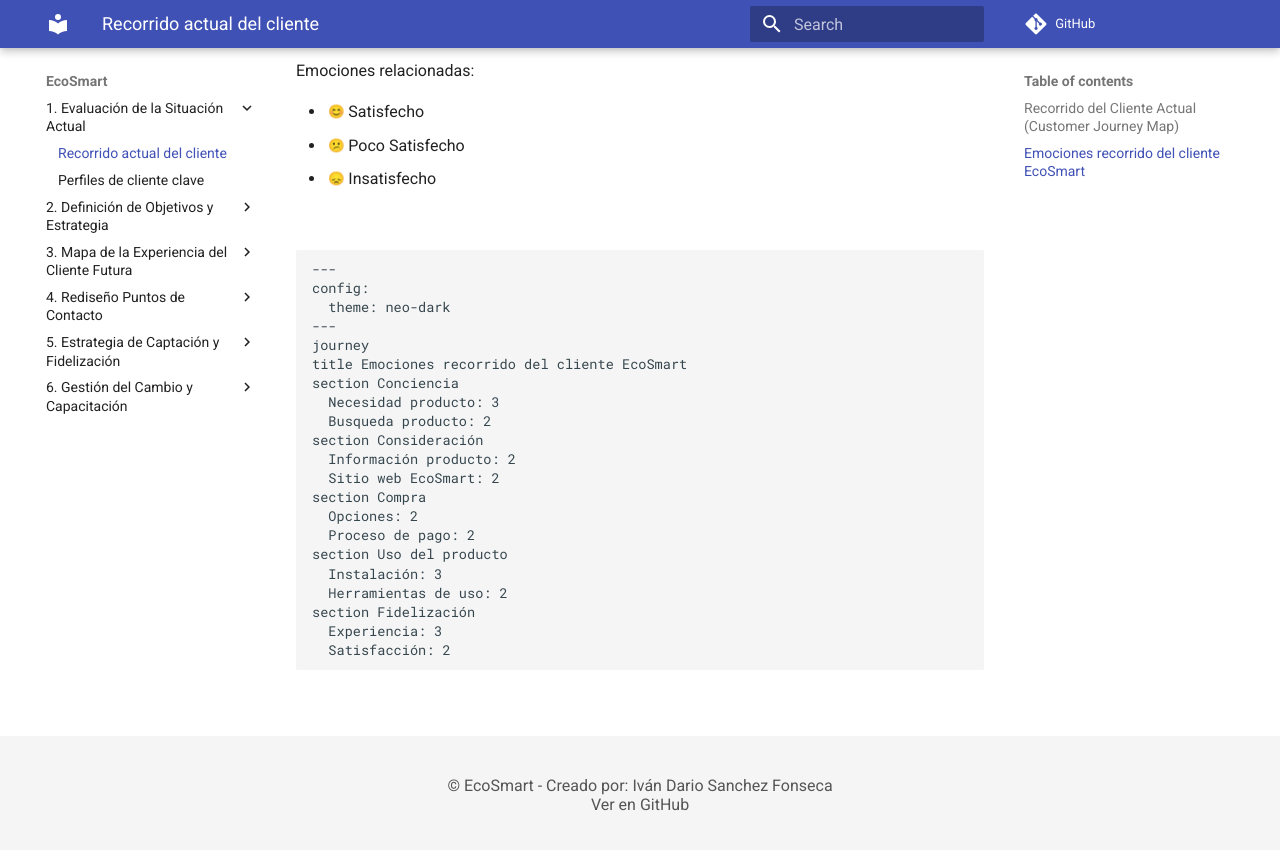
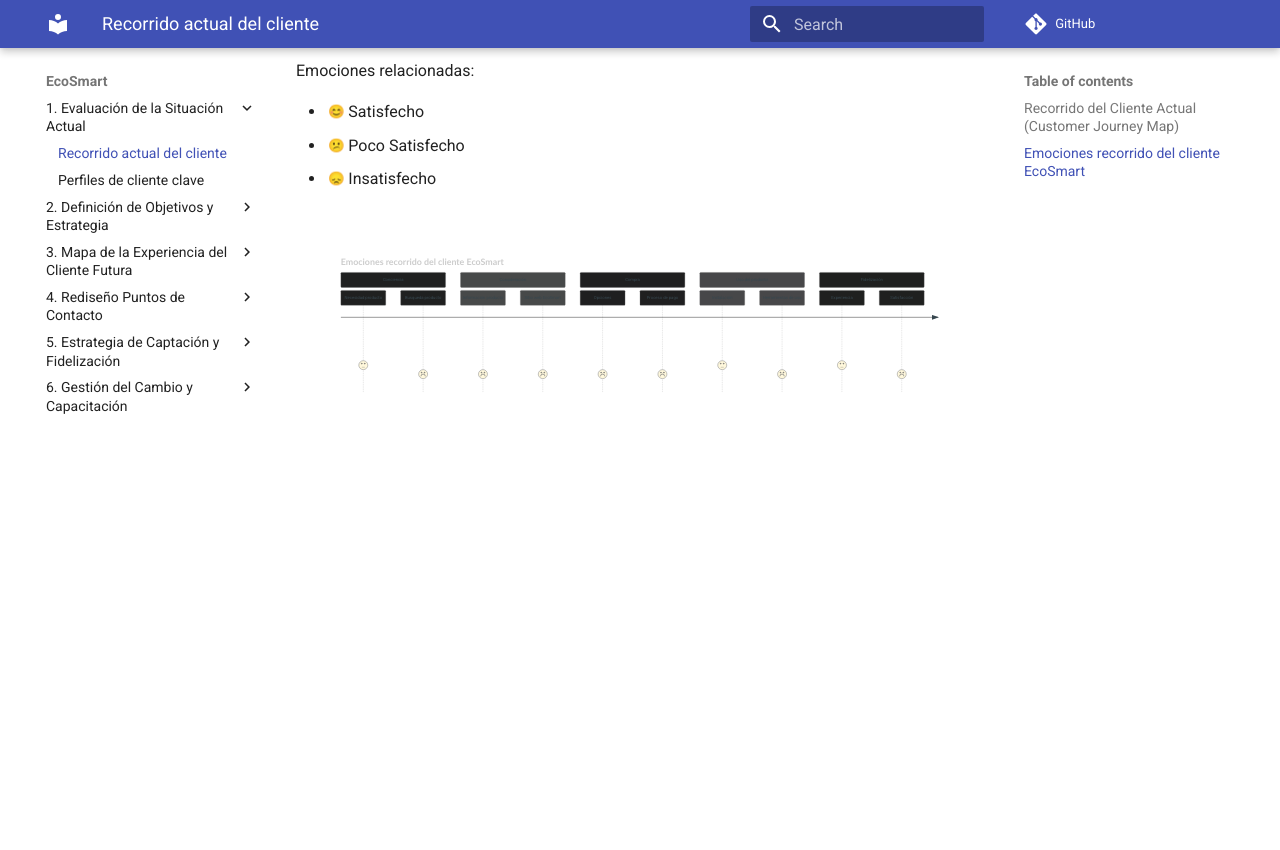
Before and after one commit to EOBS-MIDE/EcoSmart, an MkDocs documentation site: the page built from docs/situacionActual/SituacionActual.md, in a window 1280 px wide and 900 px high, scrolled down 1110 px. Shown: the top 850 px of the window. Built offline with MkDocs 1.6.1 and Material for MkDocs 9.7.7, drawn with Linux system fonts in a browser that asks for light colours; emoji names are drawn with the system emoji font; comment, search, counter and statistics services are not loaded; the version menu is left out.

```diff
--- a/mkdocs.yml
+++ b/mkdocs.yml
@@ -46,3 +46,8 @@ markdown_extensions:
   - pymdownx.emoji:
       emoji_index: !!python/name:material.extensions.emoji.twemoji
       emoji_generator: !!python/name:material.extensions.emoji.to_svg
+  - pymdownx.superfences:
+      custom_fences:
+        - name: mermaid
+          class: mermaid
+          format: !!python/name:pymdownx.superfences.fence_code_format
```
